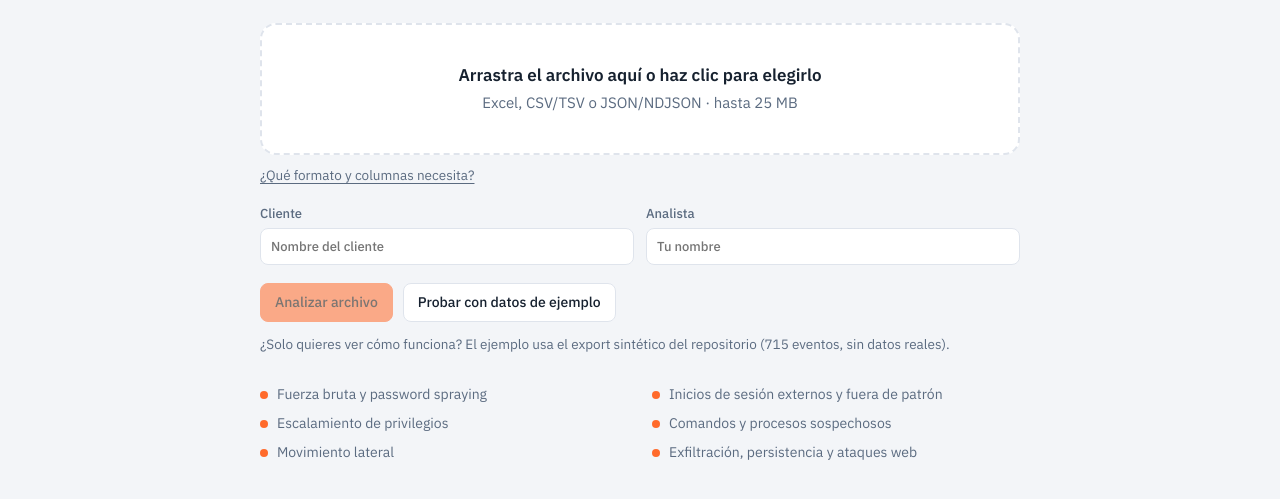
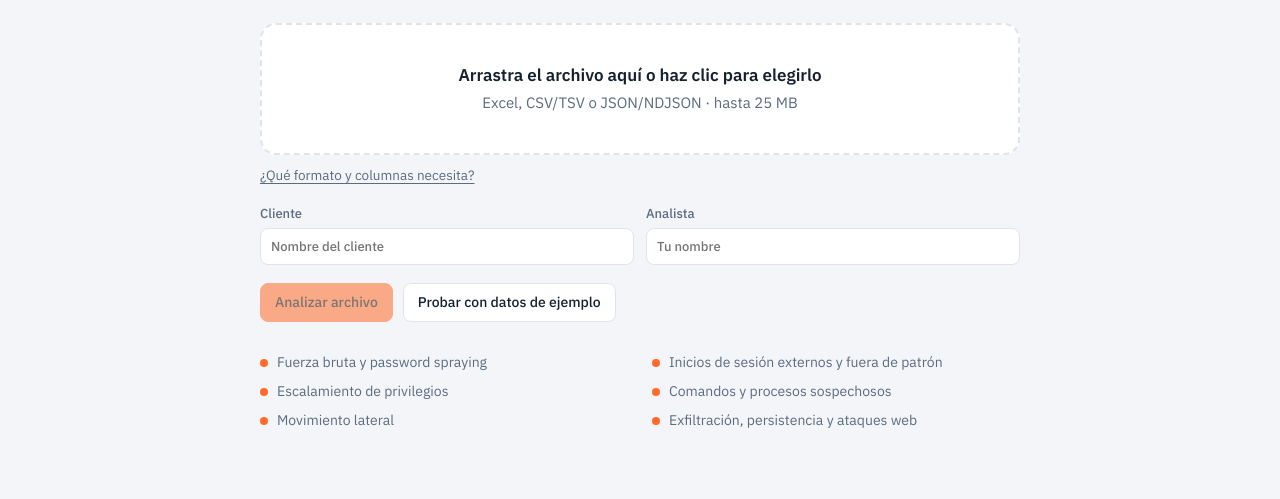
Before and after one commit to braianffernandez096-bripto/soc-incident-analyzer, a plain HTML site: page frontend/index.html in a window 1280 px wide. Shown: the part 289-788 px from the top of the page. Drawn offline with Linux system fonts and the light colour scheme; no server answers.

Commit message:
Add files via upload

```diff
--- a/frontend/app.js
+++ b/frontend/app.js
@@ -143,7 +143,6 @@ function landing() {
       <button class="btn primary" id="go" disabled>Analizar archivo</button>
       <button class="btn" id="sample" type="button">Probar con datos de ejemplo</button>
     </div>
-    <p class="muted hint">¿Solo quieres ver cómo funciona? El ejemplo usa el export sintético del repositorio (715 eventos, sin datos reales).</p>
     <div class="err" id="lerr" role="alert" hidden></div>
     <ul class="checks">
       <li>Fuerza bruta y password spraying</li><li>Inicios de sesión externos y fuera de patrón</li>
--- a/frontend/styles.css
+++ b/frontend/styles.css
@@ -261,7 +261,6 @@ dialog.pal{max-width:640px;margin-top:12vh}
   .g2,.g3,.g4,.g-wide,.plan,.fields,.checks{grid-template-columns:1fr}
   .g4{grid-template-columns:1fr 1fr}
 }
-.hint{margin:12px 0 0;font-size:13.5px}
 @media (max-width:900px){.tool .lbl{display:none}.tool{padding:8px 11px}.tabs-row{gap:8px}.tabs{-webkit-mask-image:linear-gradient(to right,#000 calc(100% - 28px),transparent);mask-image:linear-gradient(to right,#000 calc(100% - 28px),transparent);padding-right:28px}.rail-foot{width:100%;justify-content:space-between}.rail-foot b{max-width:60vw}}
 @media (max-width:600px){.brand small{display:none}.top-row{padding-top:10px;padding-bottom:6px}}
 @media (prefers-reduced-motion:reduce){*{transition:none!important;animation:none!important}}
```
Also changed, not shown: img/Archivo-rechazado.png, img/Inicio.png.
